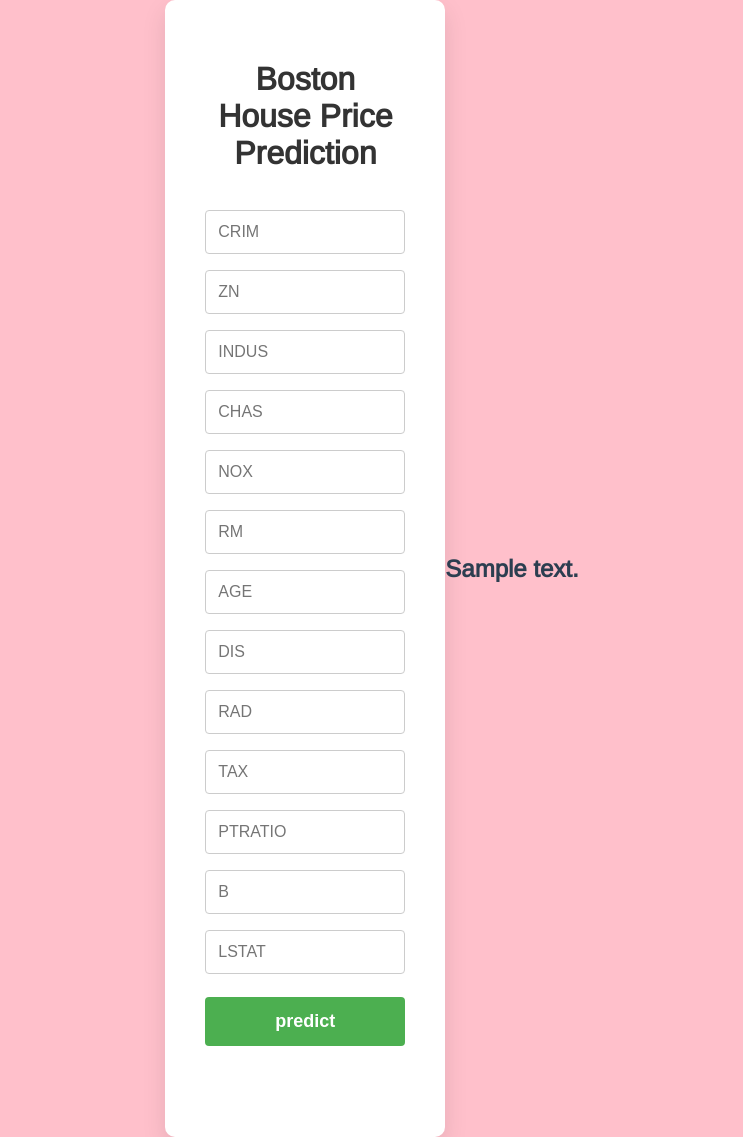
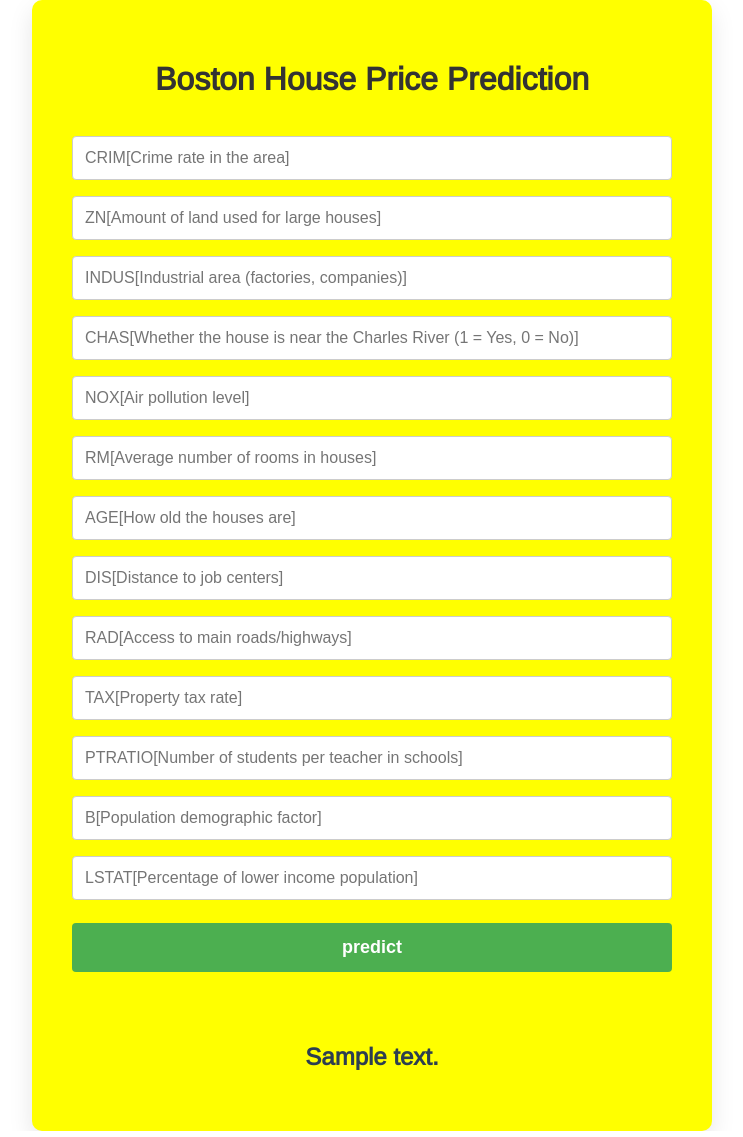
Before and after one commit to chinthasivaji123-ctrl/Housepricing, a Flask app: template templates/home.html in a window 1280 px wide. Shown: the whole page, without its empty margins (268-1011 px from the left). Run offline with Flask 3, Linux system fonts and the light colour scheme; the template is opened without the code that fills it: most values are stand-ins (such as "Sample title", 1, 10 or a date in 2020); parts of the project's set-up code (start-up, migrations or seed data) failed here and were passed over.

Commit message:
fixed layout and added dollar formatting

```diff
--- a/app.py
+++ b/app.py
@@ -32,7 +32,9 @@ def predict():
   final_input=scalar.transform(np.array(data).reshape(1,-1))
   print(final_input)
   output=regmodel.predict(final_input)[0]
-  return render_template("home.html",prediction_text="the house price prediction is {}".format(output))
+  actual_price=output*1000
+  formatted_price="${:,.2f}".format(actual_price)
+  return render_template("home.html",prediction_text="the house price prediction is {}".format(formatted_price))
 import os
 
 if __name__ == "__main__":
--- a/templates/home.html
+++ b/templates/home.html
@@ -8,7 +8,7 @@
 
          <style>
             body {
-               background-color: pink;
+               background-color:white;
                font-family: 'Arimo',sans-serif;
                display:flex;
                justify-content: center;
@@ -18,11 +18,11 @@
             }
 
             .login {
-                background-color: white;
+                background-color: yellow;
                 padding: 40px;
                 border-radius: 10px;
                 box-shadow: 0px 10px 25px rgba(0,0,0,0.1);
-                width: 200px;
+                width: 600px;
                 max-width: 1000px;
                 text-align: center;
 
@@ -67,6 +67,8 @@
             h2 {
                 color: #2c3e50;
                 margin-top: 20px;
+
+                font-size: 1.5rem;
             }
 
 
@@ -80,27 +82,29 @@
            <h1>Boston House Price Prediction</h1>
            <!--Main input for receiving query to our ml-->
            <form action="{{url_for('predict')}}"method="post">
-            <input type="text" name="CRIM" placeholder="CRIM" required="required" /><br>
-            <input type="text" name="ZN" placeholder="ZN" required="required" /><br>
-            <input type="text" name="INDUS" placeholder="INDUS" required="required" /><br>
-            <input type="text" name="CHAS" placeholder="CHAS" required="required" /><br>
-            <input type="text" name="NOX" placeholder="NOX" required="required" /><br>
-            <input type="text" name="RM" placeholder="RM" required="required" /><br>
+            <input type="text" name="CRIM" placeholder="CRIM[Crime rate in the area]" required="required" /><br>
+            <input type="text" name="ZN" placeholder="ZN[Amount of land used for large houses]" required="required" /><br>
+            <input type="text" name="INDUS" placeholder="INDUS[Industrial area (factories, companies)]" required="required" /><br>
+            <input type="text" name="CHAS" placeholder="CHAS[Whether the house is near the Charles River (1 = Yes, 0 = No)]" required="required" /><br>
+            <input type="text" name="NOX" placeholder="NOX[Air pollution level]" required="required" /><br>
+            <input type="text" name="RM" placeholder="RM[Average number of rooms in houses]" required="required" /><br>
 
-            <input type="text" name="AGE" placeholder="AGE" required="required" /><br>
-            <input type="text" name="DIS" placeholder="DIS" required="required" /><br>
-            <input type="text" name="RAD" placeholder="RAD" required="required" /><br>
-            <input type="text" name="TAX" placeholder="TAX" required="required" /><br>
-            <input type="text" name="PTRATIO" placeholder="PTRATIO" required="required" /><br>
-            <input type="text" name="B" placeholder="B" required="required" /><br>
-            <input type="text" name="LSTAT" placeholder="LSTAT" required="required" /><br>
+            <input type="text" name="AGE" placeholder="AGE[How old the houses are]" required="required" /><br>
+            <input type="text" name="DIS" placeholder="DIS[Distance to job centers]" required="required" /><br>
+            <input type="text" name="RAD" placeholder="RAD[Access to main roads/highways]" required="required" /><br>
+            <input type="text" name="TAX" placeholder="TAX[Property tax rate]" required="required" /><br>
+            <input type="text" name="PTRATIO" placeholder="PTRATIO[Number of students per teacher in schools]" required="required" /><br>
+            <input type="text" name="B" placeholder="B[Population demographic factor]" required="required" /><br>
+            <input type="text" name="LSTAT" placeholder="LSTAT[Percentage of lower income population]" required="required" /><br>
 
             <button type="submit" class="btn btn-primary btn-block btn-large">predict</button>
            </form>
 
            <br>
            <br>
+            <h2>{{prediction_text}}</h2>
         </div>
-        <h2>{{prediction_text}}</h2>
+
+
     </body>
 </html>
```
